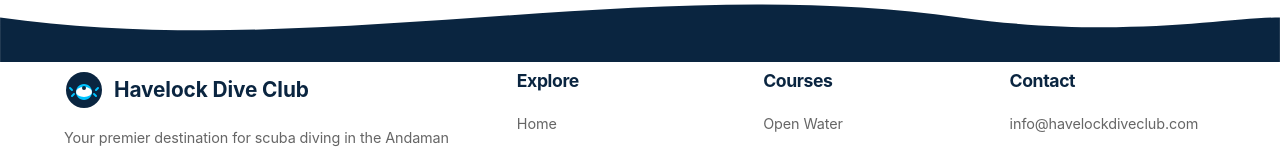
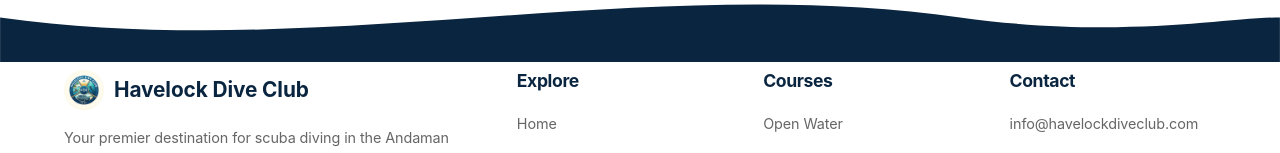
Before and after one commit to hijacker-01/Scuba-diving, a Next.js app: page / in a window 1280 px wide. Shown: the part 5041-5194 px from the top of the page. Built offline with nearby package versions, Linux system fonts and the light colour scheme.

Commit message:
Replace footer SVG logo with club photo image

```diff
--- a/components/Footer.tsx
+++ b/components/Footer.tsx
@@ -26,8 +26,8 @@ export default function Footer() {
       <div className="container">
         <div className="footer-grid">
           <div className="footer-brand">
-            <Link href="#home" className="navbar-logo" style={{ fontSize: '1.3rem' }}>
-              {logoSvg}
+            <Link href="#home" className="navbar-logo" style={{ fontSize: '1.3rem', display: 'flex', alignItems: 'center', gap: '10px' }}>
+              <img src="/images/club-logo.jpg" alt="Havelock Dive Club" style={{ width: 40, height: 40, borderRadius: '50%', objectFit: 'cover' }} />
               <span>Havelock Dive Club</span>
             </Link>
             <p>Your premier destination for scuba diving in the Andaman Islands. Join us for unforgettable underwater experiences.</p>
```
Also changed, not shown: public/images/club-logo.jpg (added).
